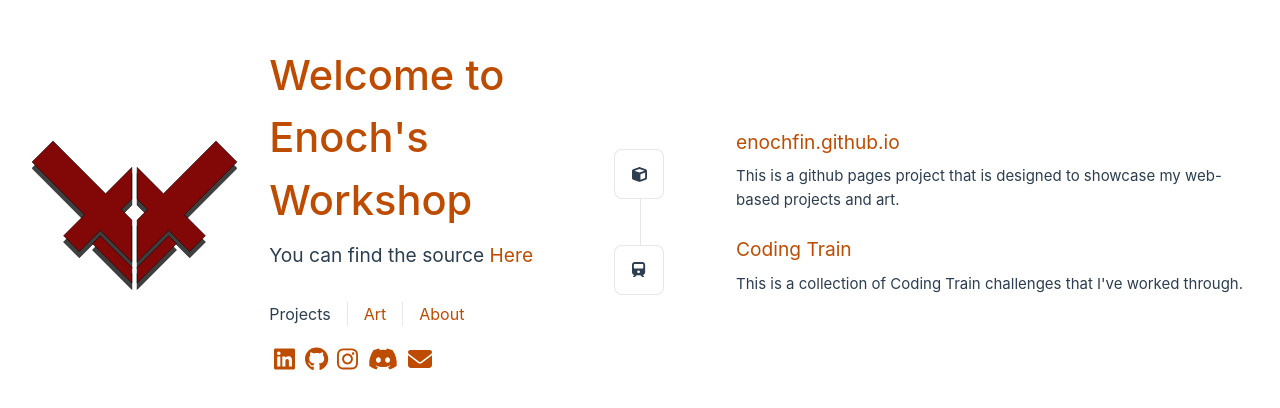
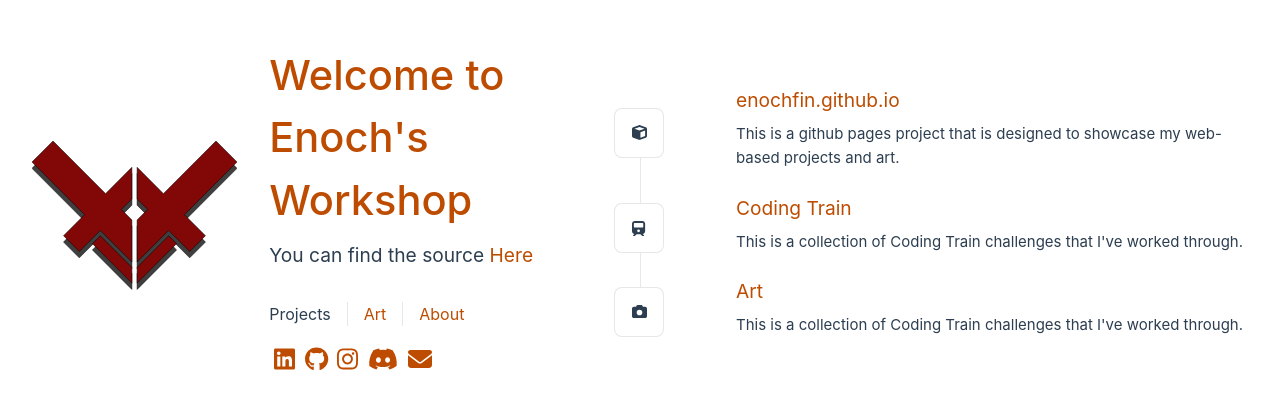
Before and after one commit to EnochFin/enochfin.github.io, a Vue app: page / in a window 1280 px wide. Shown: the part 184-592 px from the top of the page. Built offline with nearby package versions, Linux system fonts and the light colour scheme.

Commit message:
correct art link

```diff
--- a/src/App.vue
+++ b/src/App.vue
@@ -6,8 +6,9 @@ import Hello from './components/Hello.vue'
 
 <template>
   <header>
-    <img alt="Enoch logo" class="logo" src="@/assets/logo.svg" height="150" />
-
+    <RouterLink to="/">
+      <img alt="Enoch logo" class="logo" src="@/assets/logo.svg" height="150" />
+    </RouterLink>
     <div class="wrapper">
       <Hello msg="Welcome to Enoch's Workshop" />
 
--- a/src/main.ts
+++ b/src/main.ts
@@ -10,7 +10,12 @@ import {
   faDiscord,
   faInstagram,
 } from "@fortawesome/free-brands-svg-icons";
-import { faEnvelope, faTrain, faCube } from "@fortawesome/free-solid-svg-icons";
+import {
+  faEnvelope,
+  faTrain,
+  faCube,
+  faCamera,
+} from "@fortawesome/free-solid-svg-icons";
 
 import App from "./App.vue";
 import router from "./router";
@@ -22,6 +27,7 @@ library.add(faGithub);
 library.add(faDiscord);
 library.add(faEnvelope);
 library.add(faTrain);
+library.add(faCamera);
 library.add(faCube);
 library.add(faInstagram);
 
--- a/src/views/HomeView.vue
+++ b/src/views/HomeView.vue
@@ -17,6 +17,15 @@ import WelcomeItem from '../components/WelcomeItem.vue'
       </template>
       <template #heading>
         <RouterLink to="/codingtrain">Coding Train</RouterLink>
+      </template>
+      This is a collection of Coding Train challenges that I've worked through.
+    </WelcomeItem>
+    <WelcomeItem>
+      <template #icon>
+        <font-awesome-icon icon="fa-solid fa-camera" />
+      </template>
+      <template #heading>
+        <RouterLink to="/art">Art</RouterLink>
       </template>
       This is a collection of Coding Train challenges that I've worked through.
     </WelcomeItem>
```
